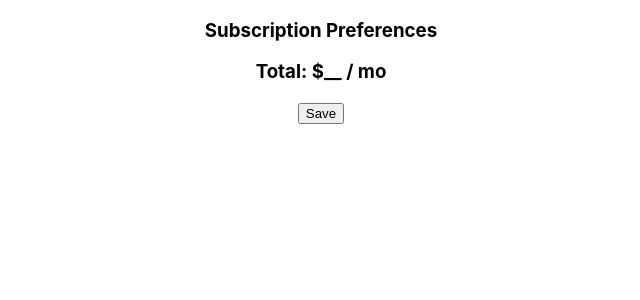
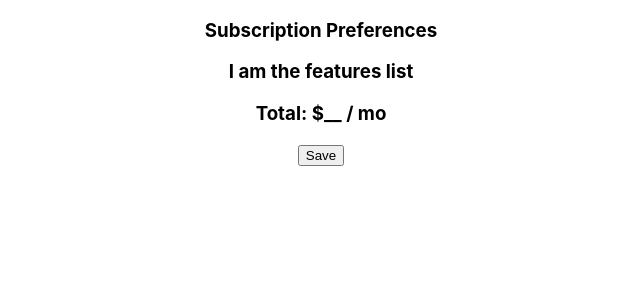
Before and after one commit to josepwil/feature_interface, a React (Create React App) app in the folder feature-interface/: page / in a window 1280 px wide. Shown: the top 300 px of the page, without its empty margins (319-959 px from the left). Built offline with nearby package versions, Linux system fonts and the light colour scheme.

Commit message:
creating FeaturesList component and adding to main app

```diff
--- a/feature-interface/src/App.tsx
+++ b/feature-interface/src/App.tsx
@@ -1,6 +1,8 @@
 import React from 'react';
 import logo from './logo.svg';
 import './App.css';
+
+import FeaturesList from './FeaturesList';
 
 function App() {
   // mock data
@@ -55,8 +57,12 @@ function App() {
   return (
     <div className="App">
       <header>
-      <h3>Subscription Preferences</h3>
+        <h3>Subscription Preferences</h3>
       </header>
+
+      <main>
+        <FeaturesList />
+      </main>
 
       <footer>
         <h3>Total: $__ / mo</h3>
--- /dev/null
+++ b/feature-interface/src/FeaturesList.tsx
@@ -0,0 +1,7 @@
+export default function FeaturesList () {
+  return (
+    <div>
+      <h3>I am the features list</h3>
+    </div>
+  )
+}
```
Also changed, not shown: 1 other file (tests, documents, lock files or other folders).
